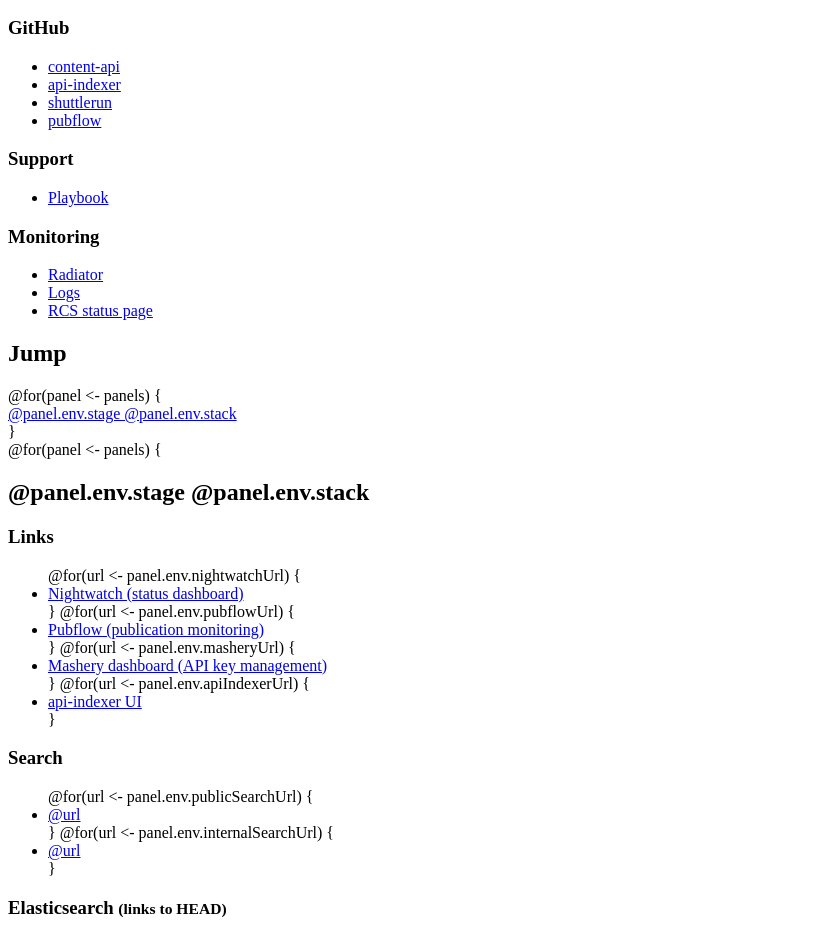
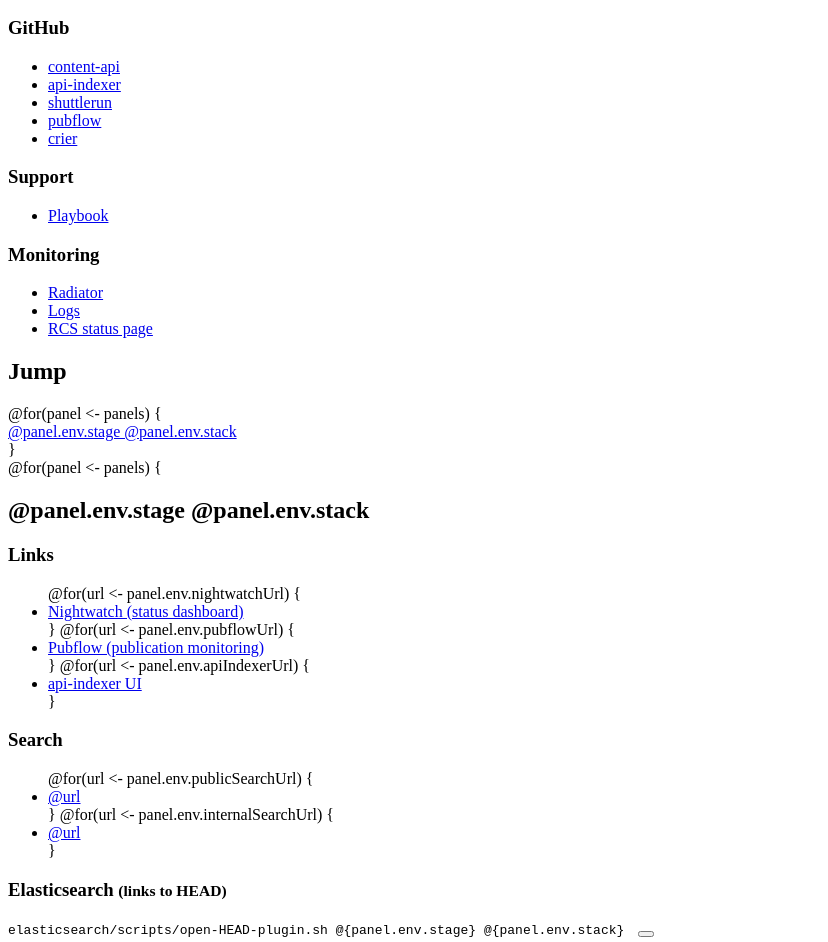
Before and after one commit to guardian/content-api-dashboard, a website: page app/views/index.scala.html in a window 1280 px wide. Shown: the part 136-1078 px from the top of the page, without its empty margins (0-828 px from the left). Drawn offline with Linux system fonts and the light colour scheme.

Commit message:
removes mashery and attendant references

```diff
--- a/app/views/index.scala.html
+++ b/app/views/index.scala.html
@@ -22,6 +22,7 @@
               <li><a target="_blank" href="https://github.com/guardian/api-indexer">api-indexer</a></li>
               <li><a target="_blank" href="https://github.com/guardian/shuttlerun">shuttlerun</a></li>
               <li><a target="_blank" href="https://github.com/guardian/pubflow">pubflow</a></li>
+              <li><a target="_blank" href="https://github.com/guardian/crier">crier</a></li>
             </ul>
           </div>
 
@@ -85,9 +86,6 @@
                   }
                   @for(url <- panel.env.pubflowUrl) {
                     <li><a target="_blank" href="@url">Pubflow (publication monitoring)</a></li>
-                  }
-                  @for(url <- panel.env.masheryUrl) {
-                    <li><a target="_blank" href="@url">Mashery dashboard (API key management)</a></li>
                   }
                   @for(url <- panel.env.apiIndexerUrl) {
                     <li><a target="_blank" href="@url">api-indexer UI</a></li>
```
Also changed, not shown: 2 other files.
